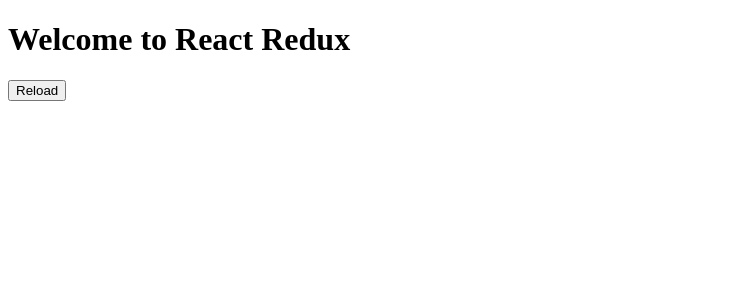
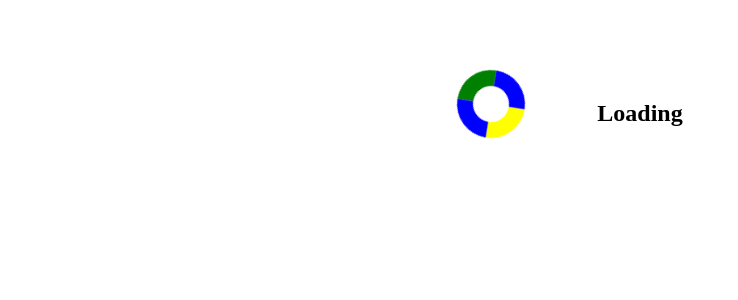
Before and after one commit to Yourownway/SPA-STARTER, a React (Vite) app: page / in a window 1280 px wide. Both pictures are taken after a click on the button "Reload". Shown: the top 300 px of the page, without its empty margins (0-738 px from the left). Built offline with nearby package versions, Linux system fonts and the light colour scheme.

Commit message:
feat(src/App.jsx): add styled components

```diff
--- a/package.json
+++ b/package.json
@@ -6,7 +6,8 @@
   "dependencies": {
     "parcel-bundler": "^1.12.5",
     "react": "^17.0.2",
-    "react-dom": "^17.0.2"
+    "react-dom": "^17.0.2",
+    "styled-components": "^5.3.0"
   },
   "devDependencies": {
     "react-redux": "^7.2.4",
--- a/src/js/App.jsx
+++ b/src/js/App.jsx
@@ -1,18 +1,51 @@
-import React, { useEffect } from "react";
+import React, { useEffect, useState } from "react";
 import { useDispatch, useSelector } from "react-redux";
+import styled, { css, keyframes } from "styled-components";
+
+const rotate = keyframes`
+from{
+    transform: rotate(0deg)
+}
+to {
+    transform: rotate(360deg)
+}
+`;
+
+const Title = styled.h1`
+  font-size: 1.5em;
+  text-align: center;
+
+  margin-top: 100px;
+  &::before {
+    content: "";
+    position: absolute;
+    width: 1.5em;
+    height: 1.5em;
+    border: 1rem solid blue;
+    border-radius: 50%;
+    border-top: 1rem solid yellow;
+    border-bottom: 1rem solid green;
+    margin-left: -140px;
+    top: 70px;
+    animation: ${rotate} 2s linear infinite;
+  }
+`;
 
 const App = () => {
+  const [clicked, setClicked] = useState(false);
   const dispatch = useDispatch();
   const state = useSelector((state) => state.app);
 
   const handleClick = () => {
     dispatch({ type: "APP_INIT" });
+    setClicked(true);
     setTimeout(() => {
       dispatch({ type: "APP_READY" });
-    }, 2000);
+    }, 4000);
   };
 
-  if (state.loading === true) return <div>Loading</div>;
+  if (state.loading === true) return <Title clicked={clicked}>Loading</Title>;
+
   return (
     <>
       <h1> Welcome to React Redux </h1>
```
Also changed, not shown: 1 other file (tests, documents, lock files or other folders).
